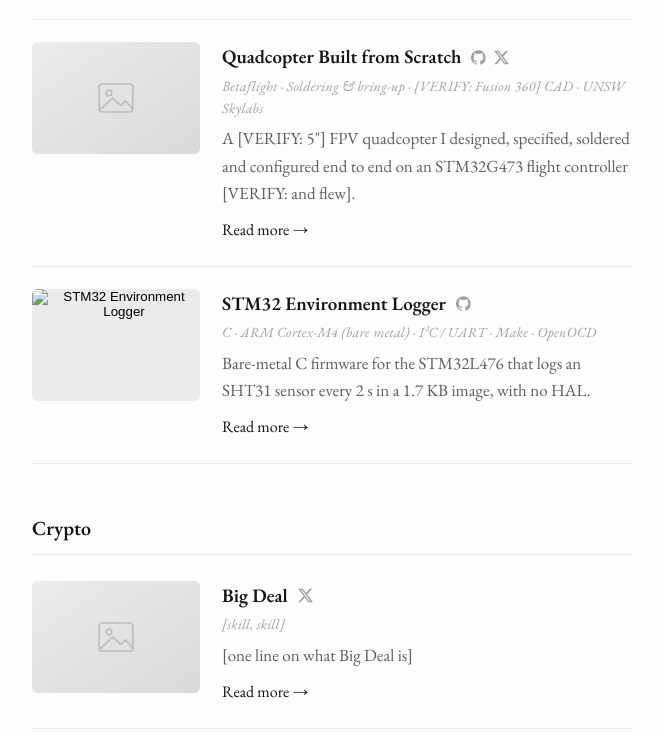
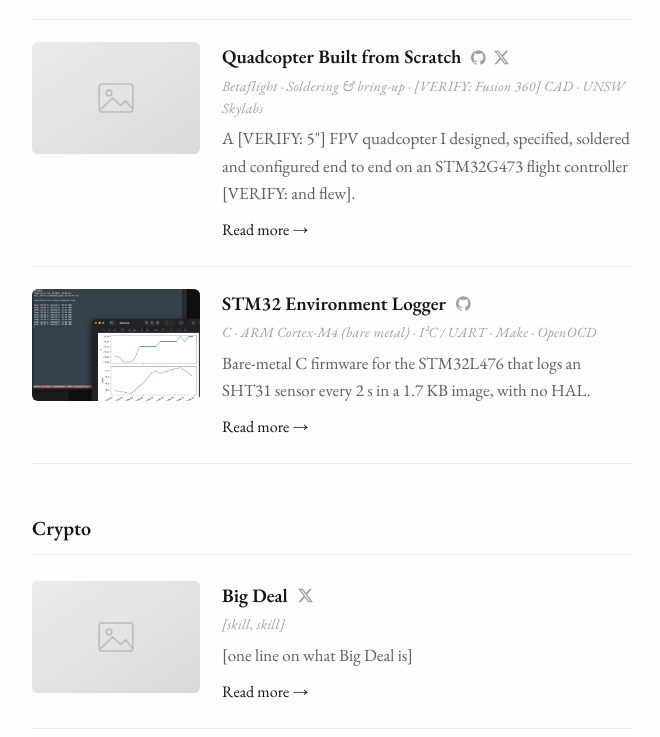
Before and after one commit to danielkim136/portfolio, a plain HTML site: page index.html in a window 1280 px wide. Shown: the part 925-1662 px from the top of the page, without its empty margins (308-968 px from the left). Drawn offline with nearby package versions, Linux system fonts and the light colour scheme.

Commit message:
Add real STM32 logger results

```diff
--- a/index.html
+++ b/index.html
@@ -397,7 +397,7 @@
 
     <article class="project" id="stm32-logger">
       <button class="thumb" data-open aria-label="Open STM32 Environment Logger">
-        <img src="images/stm32.jpeg" alt="STM32 Environment Logger">
+        <img src="images/stm.jpeg" alt="STM32 Environment Logger">
       </button>
       <div class="info">
         <div class="title-row">
```
